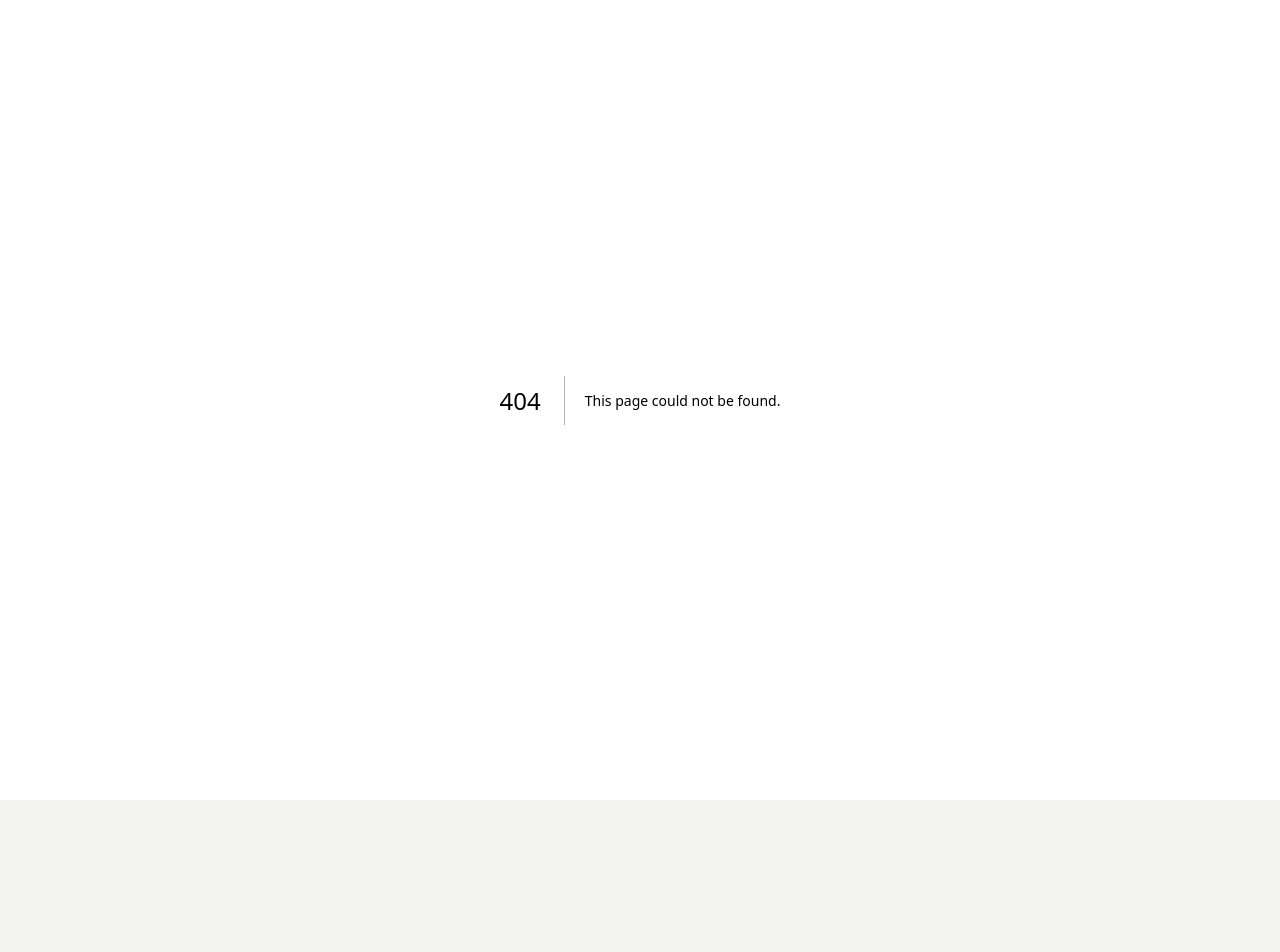
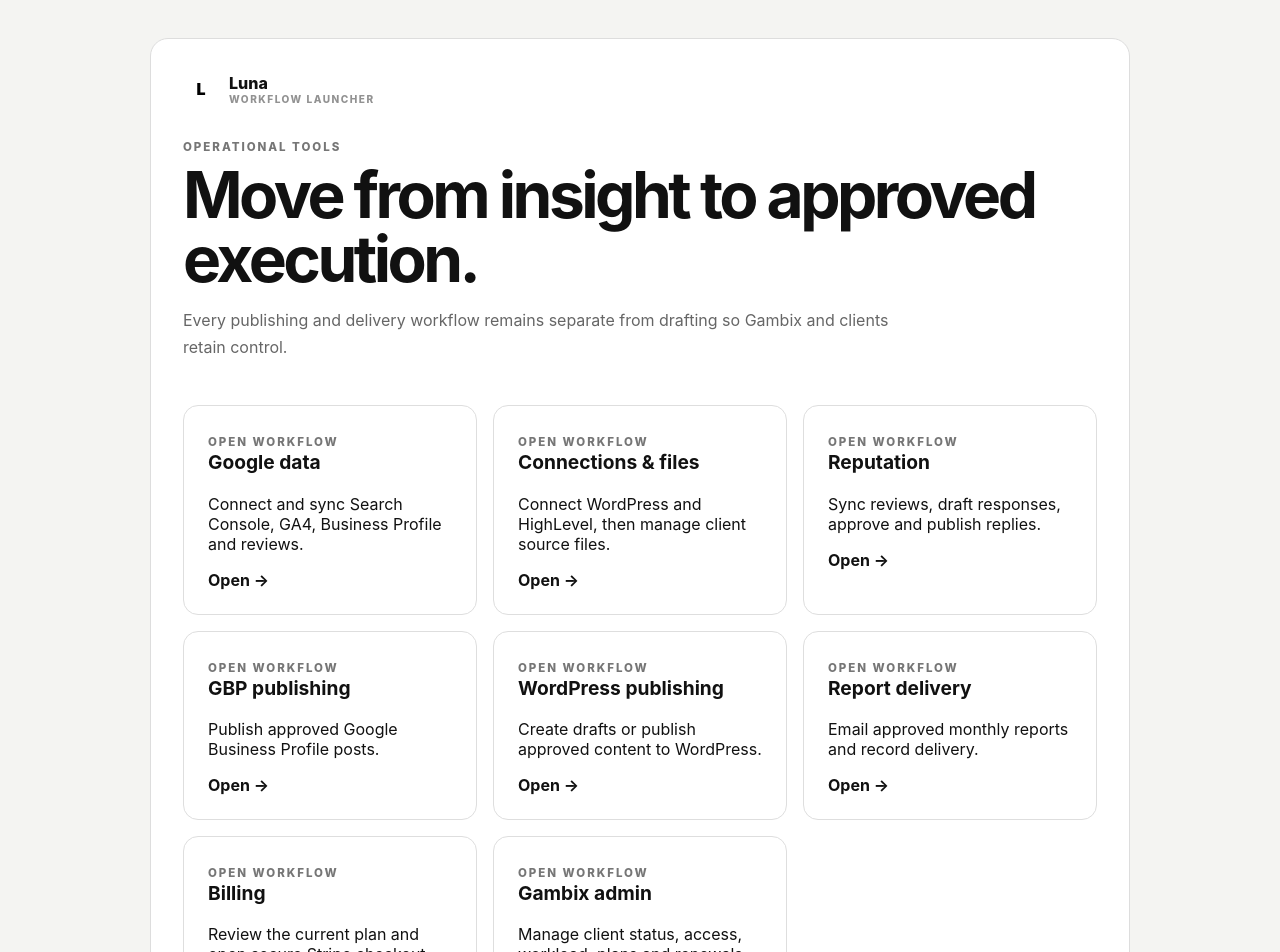
Before and after one commit to Gambixteam/luna, a Next.js app: page /tools in a window 1280 px wide. Before the commit this address had no page. Shown: the top 952 px of the page. Before the commit the page ends 800 px from the top, so only its background shows below. Built offline with nearby package versions, Linux system fonts and the light colour scheme.

Commit message:
Add Luna workflow launcher

```diff
--- /dev/null
+++ b/src/app/tools/page.tsx
@@ -0,0 +1,19 @@
+const tools = [
+  ['/connect-google','Google data','Connect and sync Search Console, GA4, Business Profile and reviews.'],
+  ['/connections','Connections & files','Connect WordPress and HighLevel, then manage client source files.'],
+  ['/reputation','Reputation','Sync reviews, draft responses, approve and publish replies.'],
+  ['/publish-gbp','GBP publishing','Publish approved Google Business Profile posts.'],
+  ['/publish-wordpress','WordPress publishing','Create drafts or publish approved content to WordPress.'],
+  ['/deliver-report','Report delivery','Email approved monthly reports and record delivery.'],
+  ['/billing','Billing','Review the current plan and open secure Stripe checkout.'],
+  ['/admin','Gambix admin','Manage client status, access, workload, plans and renewals.'],
+];
+
+export default function ToolsPage() {
+  return <main className="google-setup-page"><section className="google-setup-card">
+    <a className="app-brand" href="/dashboard"><span className="app-brand-mark">L</span><span>Luna <small>Workflow launcher</small></span></a>
+    <div><span className="kicker">Operational tools</span><h1>Move from insight to approved execution.</h1><p>Every publishing and delivery workflow remains separate from drafting so Gambix and clients retain control.</p></div>
+    <div className="integration-grid tools-grid">{tools.map(([href,title,copy]) => <a className="panel tool-card" href={href} key={href}><span className="kicker">Open workflow</span><h3>{title}</h3><p>{copy}</p><strong>Open →</strong></a>)}</div>
+    <a className="secondary-button" href="/dashboard">Return to dashboard</a>
+  </section></main>;
+}
```
